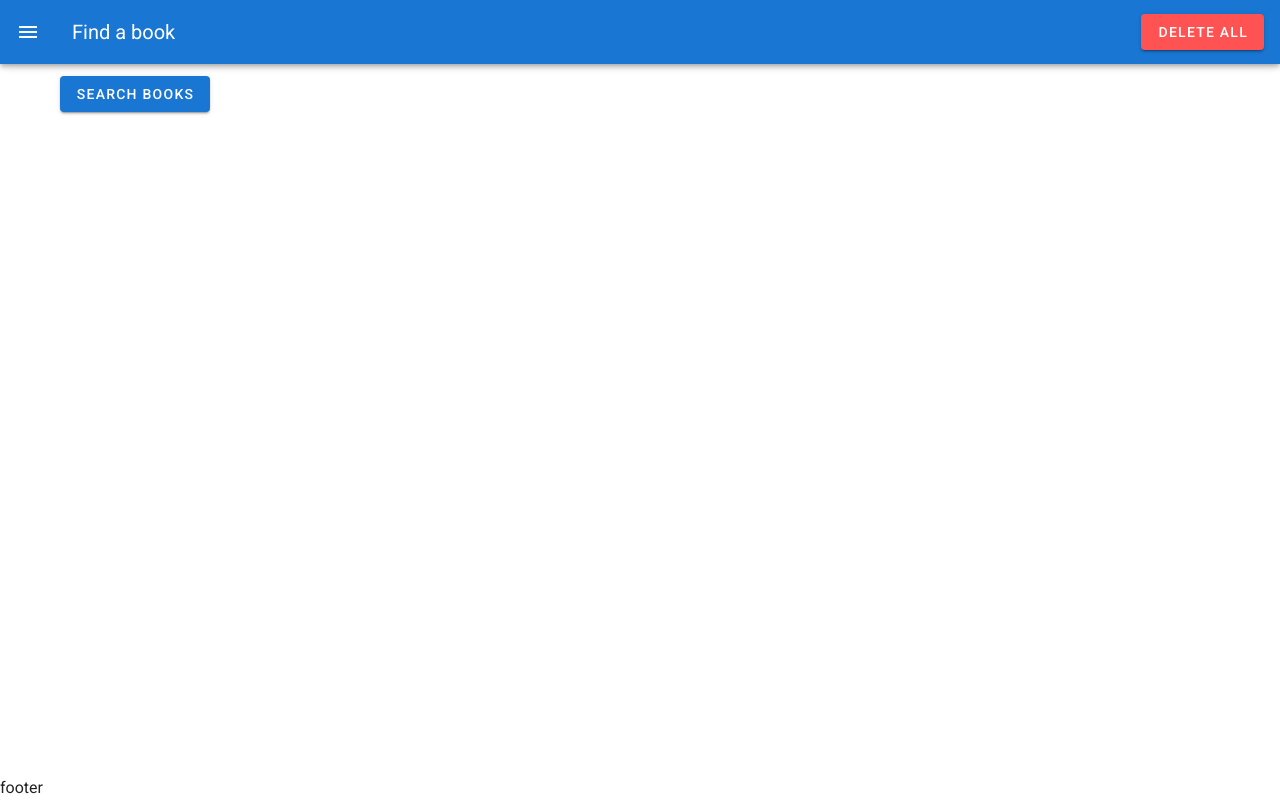
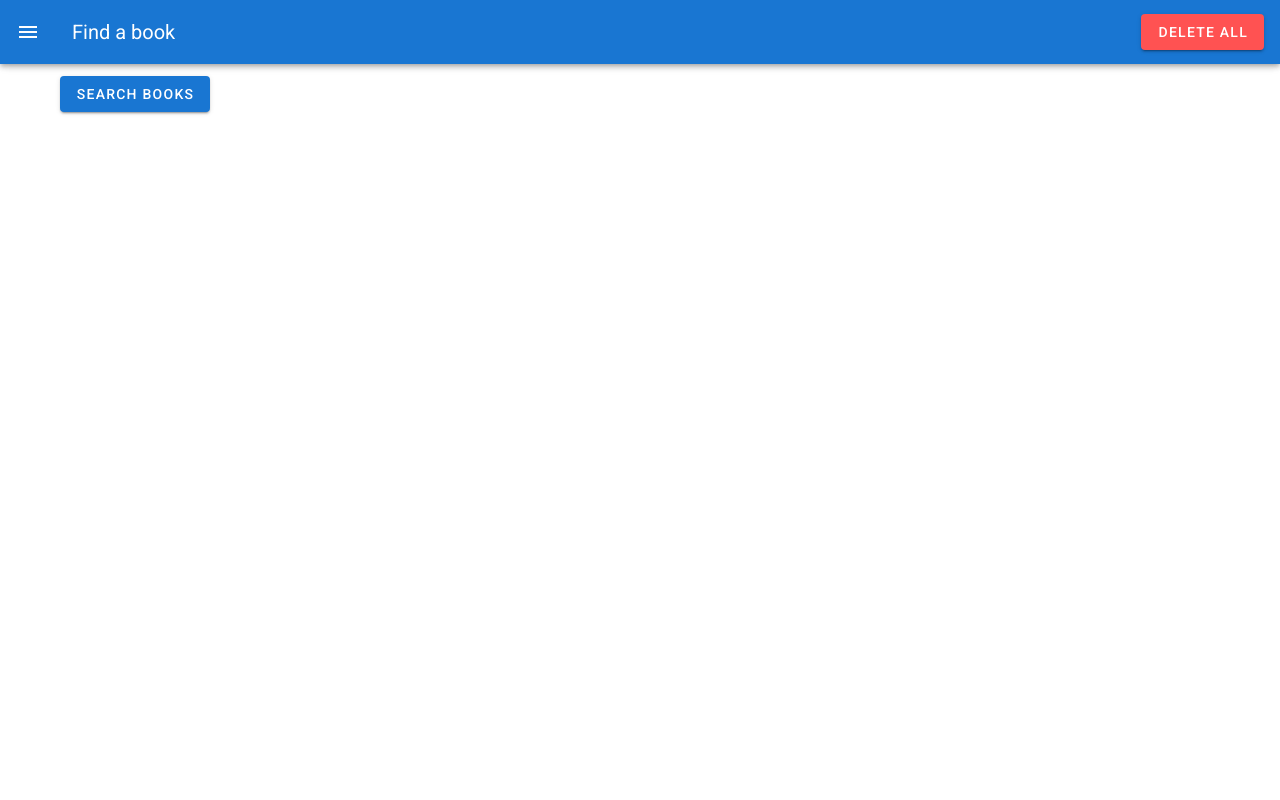
Before and after one commit to Emiri-i/book-search-app, a Vue app: page / in a window 1280 px wide. Built offline with nearby package versions, Linux system fonts and the light colour scheme.

Commit message:
deleted footer.vue

```diff
--- a/src/App.vue
+++ b/src/App.vue
@@ -10,14 +10,12 @@
         />
       </v-container>
     </v-main>
-    <Footer />
   </v-app>
 </template>
 
 <script lang="ts">
 import Vue from "vue";
 import Header from "@/global/Header.vue";
-import Footer from "@/global/Footer.vue";
 import { bookType } from "@/libs/types";
 
 interface AppDataType {
@@ -30,7 +28,6 @@ export default Vue.extend({
   name: "App",
   components: {
     Header,
-    Footer,
   },
   data(): AppDataType {
     return {
--- a/src/global/Footer.vue
+++ /dev/null
@@ -1,19 +0,0 @@
-<template>
-  <div>
-    footer
-  </div>
-</template>
-
-<script>
-import Vue from "vue";
-export default Vue.extend({
-  name: "Footer",
-  data() {
-    return {
-      value: "hoge",
-    };
-  },
-});
-</script>
-
-<style></style>
```
